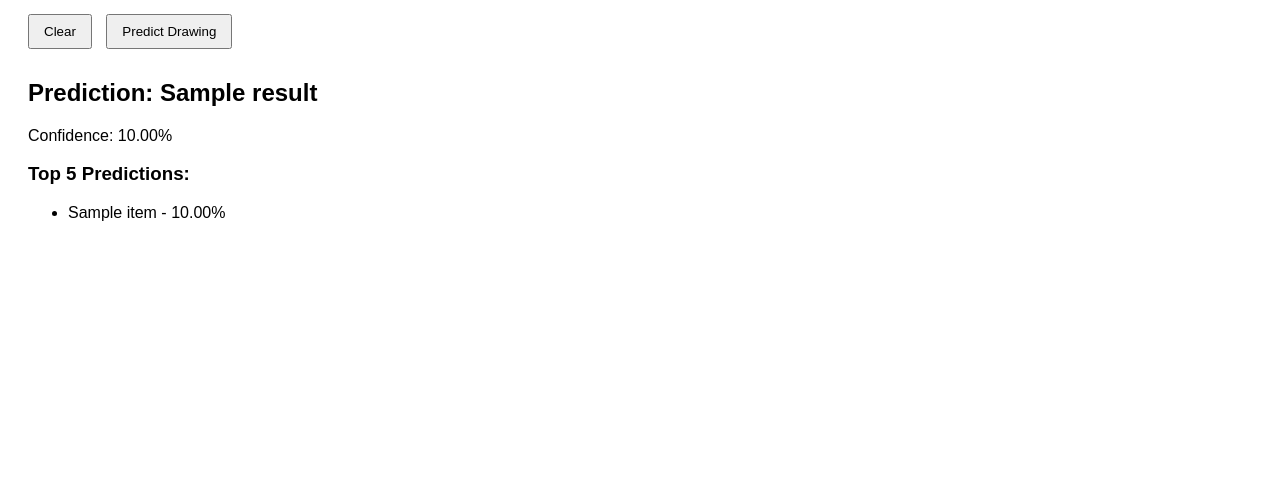
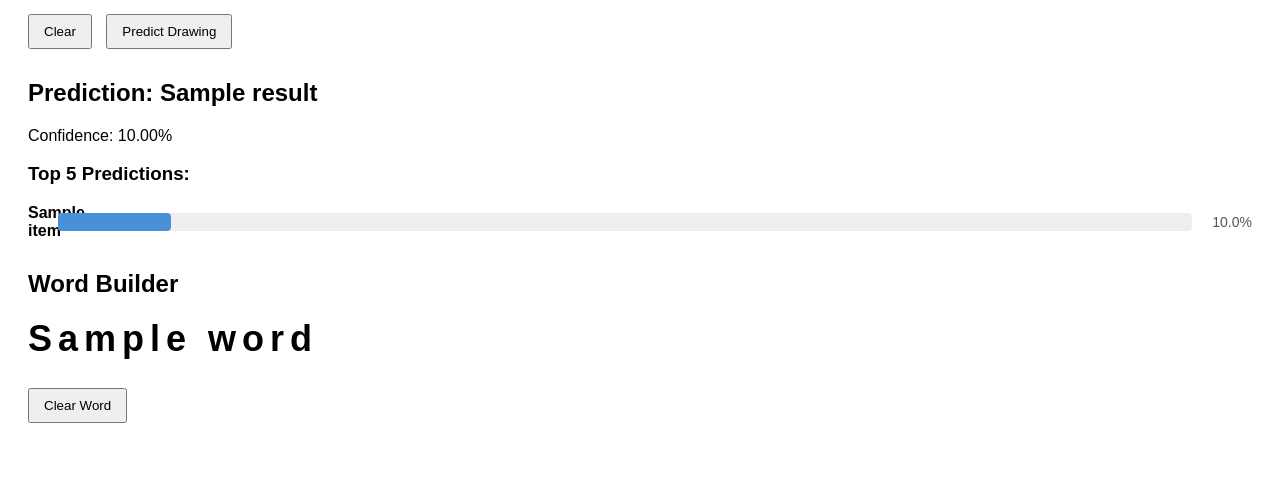
Before and after one commit to NosamRed/Determine-Handwriting, a Flask app: template templates/index.html in a window 1280 px wide. Shown: the part 602-1083 px from the top of the page. Before the commit the page ends 823 px from the top, so only its background shows below. Run offline with Flask 3, Linux system fonts and the light colour scheme; the template is opened without the code that fills it: most values are stand-ins (such as "Sample title", 1, 10 or a date in 2020).

Commit message:
added confidence bars and word builder

```diff
--- a/templates/index.html
+++ b/templates/index.html
@@ -23,6 +23,46 @@
             margin-right: 10px;
             padding: 8px 14px;
             cursor: pointer;
+        }
+
+        #word-display {
+            font-size: 36px;
+            letter-spacing: 6px;
+            font-weight: bold;
+            margin: 10px 0;
+            min-height: 50px;
+        }
+
+        .confidence-bar-container {
+            display: flex;
+            align-items: center;
+            gap: 10px;
+            margin-bottom: 6px;
+        }
+
+        .confidence-bar-label {
+            width: 20px;
+            font-weight: bold;
+        }
+
+        .confidence-bar-bg {
+            flex: 1;
+            background: #eee;
+            border-radius: 4px;
+            height: 18px;
+        }
+
+        .confidence-bar-fill {
+            height: 18px;
+            background: #4a90d9;
+            border-radius: 4px;
+        }
+
+        .confidence-bar-pct {
+            width: 50px;
+            text-align: right;
+            font-size: 14px;
+            color: #555;
         }
     </style>
 </head>
@@ -57,16 +97,30 @@
     {% endif %}
 
     {% if result %}
-        <h2>Prediction: {{ result.predicted_label }}</h2>
-        <p>Confidence: {{ "%.2f"|format(result.confidence * 100) }}%</p>
+        <div class="section">
+            <h2>Prediction: {{ result.predicted_label }}</h2>
+            <p>Confidence: {{ "%.2f"|format(result.confidence * 100) }}%</p>
 
-        <h3>Top 5 Predictions:</h3>
-        <ul>
+            <h3>Top 5 Predictions:</h3>
             {% for item in result.top5 %}
-                <li>{{ item.label }} - {{ "%.2f"|format(item.confidence * 100) }}%</li>
+                <div class="confidence-bar-container">
+                    <span class="confidence-bar-label">{{ item.label }}</span>
+                    <div class="confidence-bar-bg">
+                        <div class="confidence-bar-fill" style="width: {{ "%.1f"|format(item.confidence * 100) }}%;"></div>
+                    </div>
+                    <span class="confidence-bar-pct">{{ "%.1f"|format(item.confidence * 100) }}%</span>
+                </div>
             {% endfor %}
-        </ul>
+        </div>
     {% endif %}
+
+    <div class="section">
+        <h2>Word Builder</h2>
+        <div id="word-display">{{ word if word else "—" }}</div>
+        <form method="POST" action="/clear">
+            <button type="submit">Clear Word</button>
+        </form>
+    </div>
 
     <script>
         const canvas = document.getElementById("drawCanvas");
@@ -74,7 +128,6 @@
 
         let drawing = false;
 
-        // Fill white background
         ctx.fillStyle = "white";
         ctx.fillRect(0, 0, canvas.width, canvas.height);
 
@@ -104,13 +157,8 @@
             ctx.stroke();
         });
 
-        canvas.addEventListener("mouseup", () => {
-            drawing = false;
-        });
-
-        canvas.addEventListener("mouseleave", () => {
-            drawing = false;
-        });
+        canvas.addEventListener("mouseup", () => { drawing = false; });
+        canvas.addEventListener("mouseleave", () => { drawing = false; });
 
         function clearCanvas() {
             ctx.clearRect(0, 0, canvas.width, canvas.height);
```
Also changed, not shown: web.py (+21 -7 lines).
